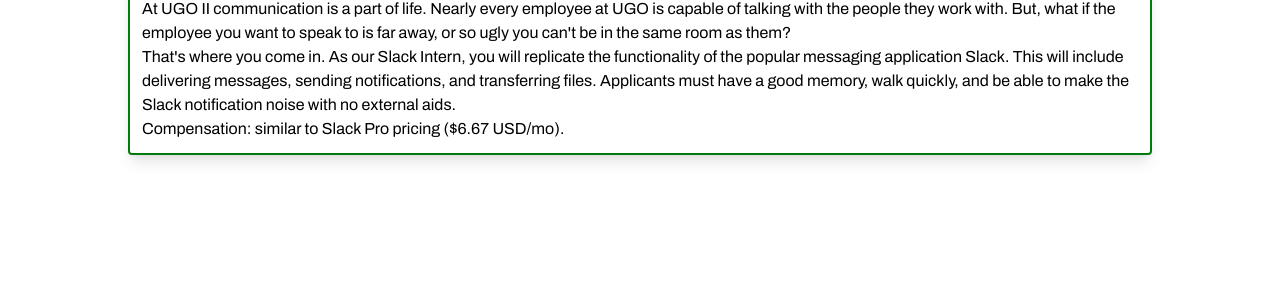
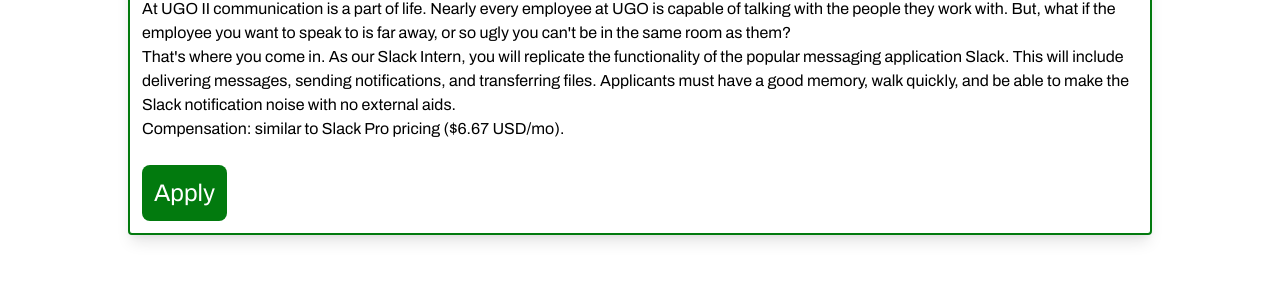
Before and after one commit to ktrieu/ugo-website, a Gatsby site: page /careers in a window 1280 px wide. Both pictures are taken after a click on the button 150 px from the left and 406 px from the top of the page. Shown: the part 439-720 px from the top of the page. Built offline with nearby package versions, Linux system fonts and the light colour scheme; Gatsby itself is replaced by a stand-in of ours; what @tailwindcss/typography would draw is missing.

Commit message:
Add apply link

```diff
--- a/src/pages/careers.tsx
+++ b/src/pages/careers.tsx
@@ -42,6 +42,10 @@
   }
 `;
 
+const getMailtoLink = (title: string) => {
+  return `mailto:contact@ugo-ii.com?subject=Job Application: ${title}`;
+};
+
 const CareersPage: React.FC = (props) => {
   const query = useStaticQuery<CareersPageQuery>(CAREERS_PAGE_QUERY);
 
@@ -55,18 +59,25 @@
         }}
       />
       <div className="mt-6">
-        {query.positions.edges.map((position) => (
-          <CollapseCard
-            title={position.node.childMarkdownRemark.frontmatter.title}
-          >
+        {query.positions.edges.map((position) => {
+          const title = position.node.childMarkdownRemark.frontmatter.title;
+          return (
+            <CollapseCard title={title}>
               <div
                 className="prose max-w-none mt-3"
                 dangerouslySetInnerHTML={{
                   __html: position.node.childMarkdownRemark.html,
                 }}
               />
+              <a
+                className="text-white text-2xl bg-primary rounded-lg mt-6 block w-min p-3"
+                href={getMailtoLink(title)}
+              >
+                Apply
+              </a>
             </CollapseCard>
-        ))}
+          );
+        })}
       </div>
     </Layout>
   );
```
Lines whose indentation alone changed are shown as unchanged.
